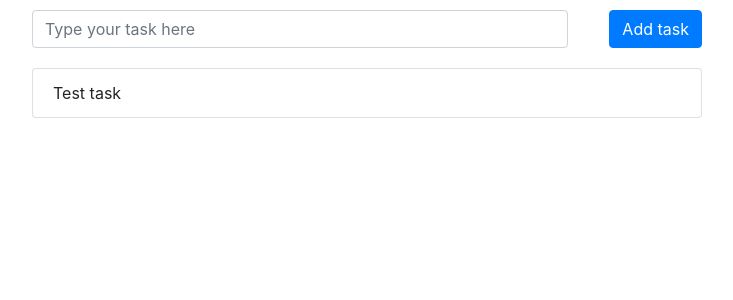
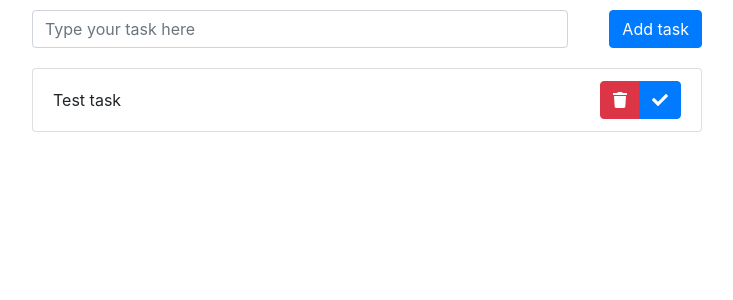
Before and after one commit to devVladimir/todo-react, a React (Create React App) app: page / in a window 1280 px wide. Shown: the top 300 px of the page, without its empty margins (273-1006 px from the left). Built offline with nearby package versions, Linux system fonts and the light colour scheme.

Commit message:
Handle deleting of task

```diff
--- a/package.json
+++ b/package.json
@@ -3,6 +3,10 @@
   "version": "0.1.0",
   "private": true,
   "dependencies": {
+    "@fortawesome/fontawesome-svg-core": "^1.2.29",
+    "@fortawesome/free-regular-svg-icons": "^5.13.1",
+    "@fortawesome/free-solid-svg-icons": "^5.13.1",
+    "@fortawesome/react-fontawesome": "^0.1.11",
     "@testing-library/jest-dom": "^4.2.4",
     "@testing-library/react": "^9.5.0",
     "@testing-library/user-event": "^7.2.1",
--- a/src/components/List/List.js
+++ b/src/components/List/List.js
@@ -7,11 +7,17 @@ import Task from '../Task/Task'
 
 export default class List extends Component {
   render() {
-    const { tasks } = this.props
+    const { tasks, onRemoveTask} = this.props
     return (
       <ListGroup className='list'>
         {tasks.map(task =>
-          <Task key={task.id} id={task.id} text={task.text} isDone={task.isDone} />
+          <Task
+            key={task.id}
+            id={task.id}
+            text={task.text}
+            isDone={task.isDone}
+            removeTask={onRemoveTask}
+            />
         )}
       </ListGroup>
     )
--- a/src/components/Task/Task.js
+++ b/src/components/Task/Task.js
@@ -1,14 +1,30 @@
 import React, { Component } from 'react'
-import { ListGroupItem } from 'react-bootstrap'
+import { ListGroupItem, ButtonGroup, Button } from 'react-bootstrap'
+import { FontAwesomeIcon } from '@fortawesome/react-fontawesome'
+import { faTrash, faCheck } from '@fortawesome/free-solid-svg-icons'
 
 import './Task.style.css'
 
 export default class Task extends Component {
+
+  handleRemoveClick = (event) => {
+    const {id, removeTask } = this.props
+    removeTask(id)
+  }
+
   render() {
     const { id, text, isDone } = this.props
     return (
-      <ListGroupItem className='task'>
+      <ListGroupItem className='task d-flex justify-content-between align-items-center'>
         <span>{ text }</span>
+        <ButtonGroup>
+          <Button variant="danger" onClick={this.handleRemoveClick}>
+            <FontAwesomeIcon icon={faTrash} />
+          </Button>
+          <Button variant="primary" >
+            <FontAwesomeIcon icon={faCheck} />
+          </Button>
+        </ButtonGroup>
       </ListGroupItem>
     )
   }
--- a/src/core/App.js
+++ b/src/core/App.js
@@ -7,8 +7,6 @@ import Control from '../components/Control/Control'
 import List from '../components/List/List'
 
 export default class App extends Component {
-
-  maxId = 1;
 
   state = {
     tasks: [
@@ -24,12 +22,17 @@ export default class App extends Component {
     if(text === '') return
 
     const newTask = {
-      id: ++this.maxId,
+      id: +new Date(),
       text,
       isDone: false
     }
 
     this.setState({ tasks: [newTask, ...this.state.tasks] })
+  }
+
+  removeTask = (id) => {
+    const tasks = this.state.tasks.filter( task => task.id !== id)
+    this.setState({ tasks })
   }
 
   render() {
@@ -38,7 +41,7 @@ export default class App extends Component {
     return (
       <Container className='app'>
         <Control addTask={this.addTask} />
-        <List tasks={tasks} />
+        <List tasks={tasks} onRemoveTask={this.removeTask} />
       </Container>
     )
   }
```
Also changed, not shown: 1 other file (tests, documents, lock files or other folders).
